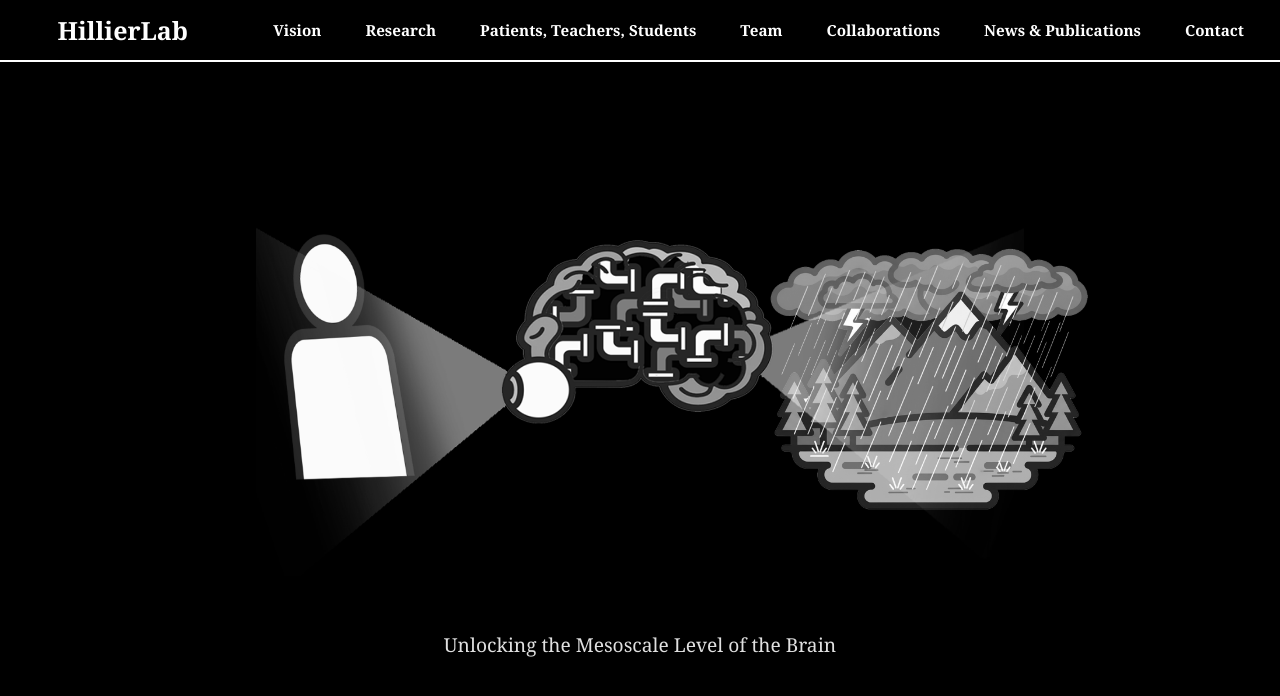
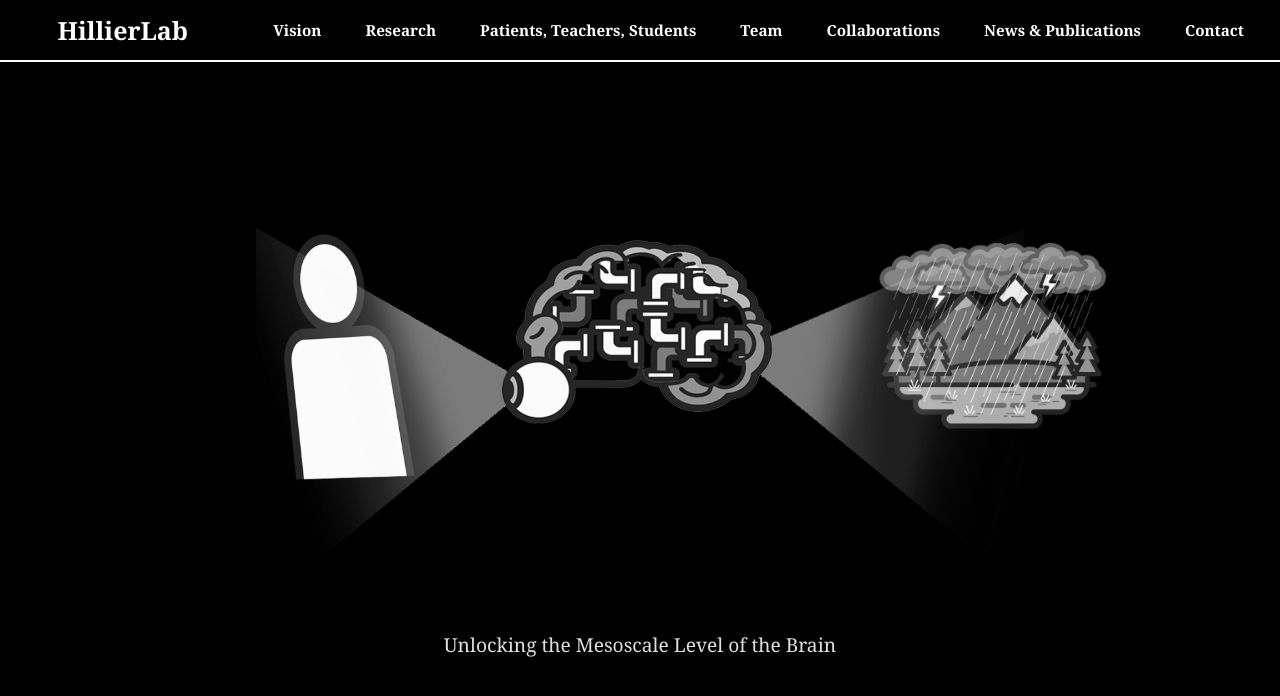
Before and after one commit to dzsano/rottenbillerdavid.github.io, a Jekyll site: the page built from index.md, in a window 1280 px wide. Shown: the top 696 px of the page. Built offline with Jekyll 4.4.1, drawn with Linux system fonts in a browser that asks for light colours.

Commit message:
Update default.html

```diff
--- a/_layouts/default.html
+++ b/_layouts/default.html
@@ -109,7 +109,7 @@ nav a:focus { outline: none !important; }
   position: absolute;
   right: 10%;
   top: 20%;
-  width: 35vw;
+  width: 25vw;
   max-width: 800px;
   transition: opacity 1.2s ease;
   z-index: 1;
```
